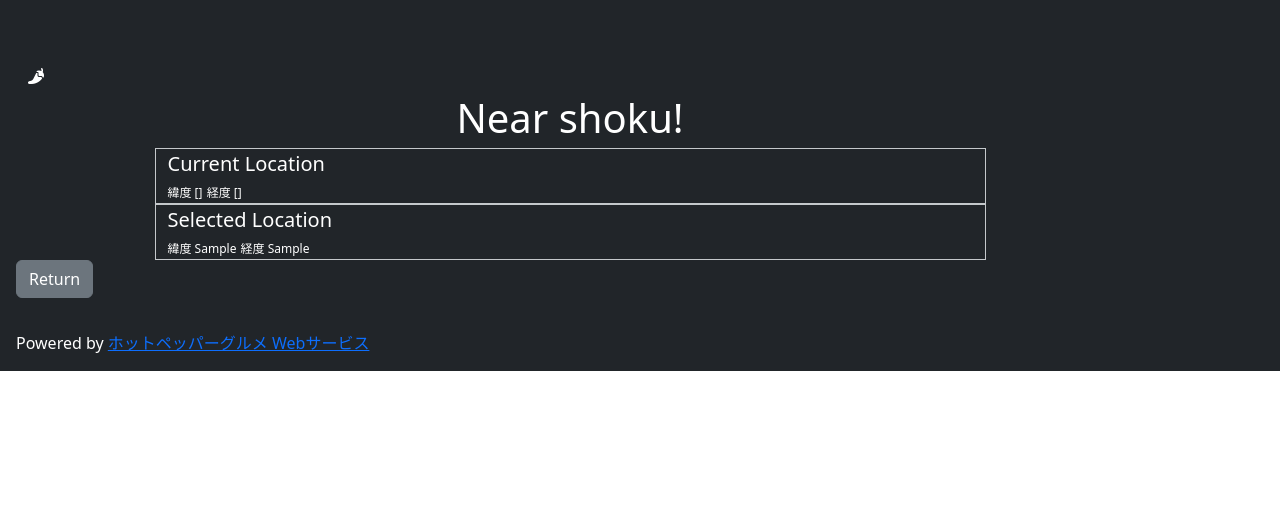
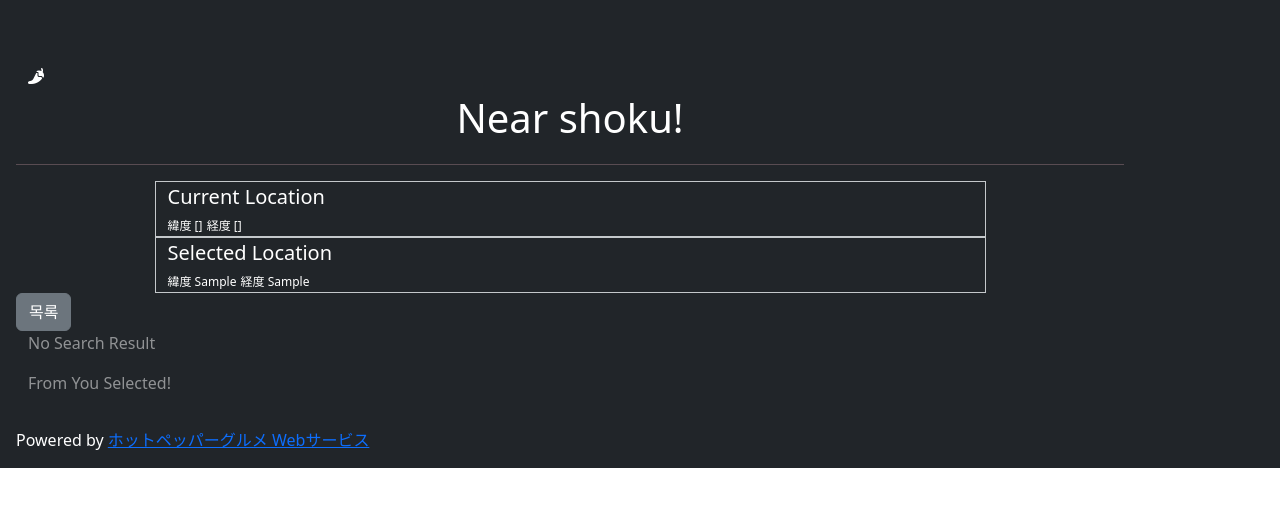
Before and after one commit to op6161/nearshoku, a Django app: template nearshoku/apps/result/templates/result_error.html in a window 1280 px wide. Shown: the top 507 px of the page. Run offline with Django 5.2, Linux system fonts and the light colour scheme; the template is opened without the code that fills it: most values are stand-ins (such as "Sample title", 1, 10 or a date in 2020); parts of the project's set-up code (start-up, migrations or seed data) failed here and were passed over; some libraries are stand-ins or nearby versions; some web fonts are replaced.

Commit message:
fix: web interface setting

```diff
--- a/nearshoku/apps/result/templates/result.html
+++ b/nearshoku/apps/result/templates/result.html
@@ -4,7 +4,7 @@
     {% load static %}
         <link rel="stylesheet" type="text/css" href="{% static "css/result.css" %}">
     <div class="">
-        {% include 'go_back_button.html' %}
+{#        {% include 'go_back_button.html' %}#}
         <br>
 
         <!-- shops/all -->
--- a/nearshoku/apps/result/templates/result_error.html
+++ b/nearshoku/apps/result/templates/result_error.html
@@ -1,10 +1,26 @@
-{% extends 'error_base.html' %}
+{% extends 'base.html' %}
+{% block title %}
+    <title>Search Error!</title>
+{% endblock %}
 {% load static %}
 
 <script type="text/javascript">
 
 </script>
-
-{% block content %}
-
+{% block body %}
+    {% include 'go_back_button.html' %}
+    <div class="container-xxl">
+        <p class="text-white-50">
+            No Search Result
+        </p>
+        {% if selected_lat %}
+            <label class="text-white-50">
+                From You Selected!
+            </label>
+        {% else %}
+            <label class="text-white-50">
+                From Around You!
+            </label>
+        {% endif %}
+    </div>
 {% endblock %}
--- a/nearshoku/apps/result/views.py
+++ b/nearshoku/apps/result/views.py
@@ -492,6 +492,6 @@ def shop_show(request, searched_location, **kwargs):############################
         'len_page_objects': len(page_object)*page_object.number,
         'len_shop_list': len(shop_list),
     }
-
+    # code update test
     contexts = combine_dictionary(cont1, cont2)
     return render(request, 'result.html', contexts)
--- a/nearshoku/static/css/base.css
+++ b/nearshoku/static/css/base.css
@@ -21,6 +21,9 @@
     height:0px;
     overflow:hidden;
     transition:height ease-out 1s 0s;
+}
+.clickable{
+    cursor:pointer;
 }
 /*line-style*/
 .pink-line{
--- a/nearshoku/templates/header.html
+++ b/nearshoku/templates/header.html
@@ -1,4 +1,7 @@
-<div class='container pt-5 bg-dark text-white' >
+<!-- exception style -->
+<div class="container pt-5 bg-dark text-white"
+     onclick="location.href='{% url 'index' %}'"
+     style="cursor:pointer">
 {#    <button class="btn-lg btn-dark w-100 h-100"#}
 {#    type="button">#}
 {#        Near shoku!#}
@@ -6,8 +9,9 @@
     <label class="fa-solid fa-pepper-hot justify-content-center"
        aria-hidden="true"></label>
     <label class="d-flex justify-content-center text-head rubik-font"
-        href="{% url 'index' %}"
+        style="cursor:pointer"
         id="main-text">
         Near shoku!
     </label>
 </div>
+<hr class="pink-line">
```
Also changed, not shown: nearshoku/apps/result/templates/result_detail.html (+0 -7 lines), nearshoku/apps/result/templates/result_index.html (+9 -6 lines).
